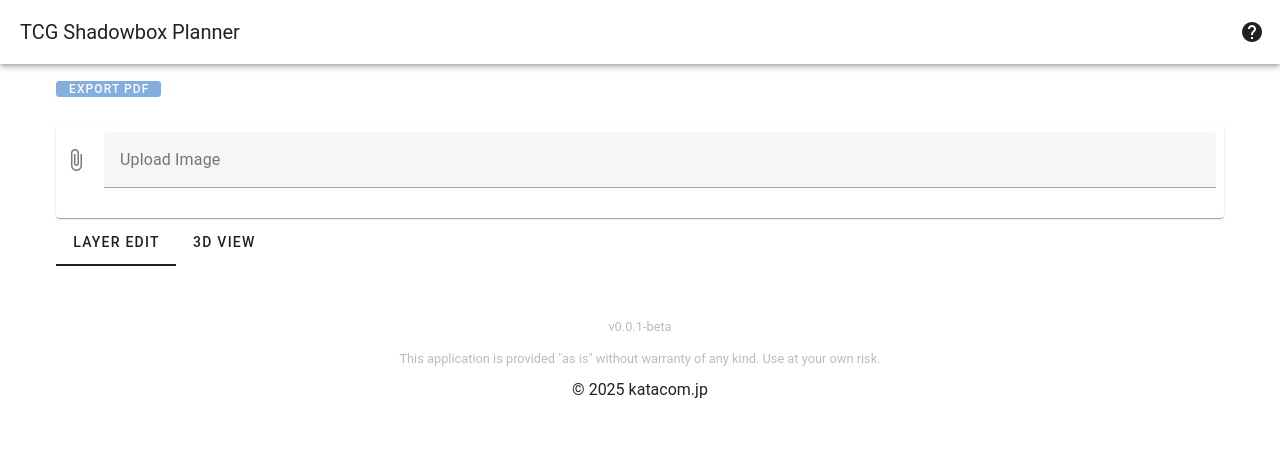
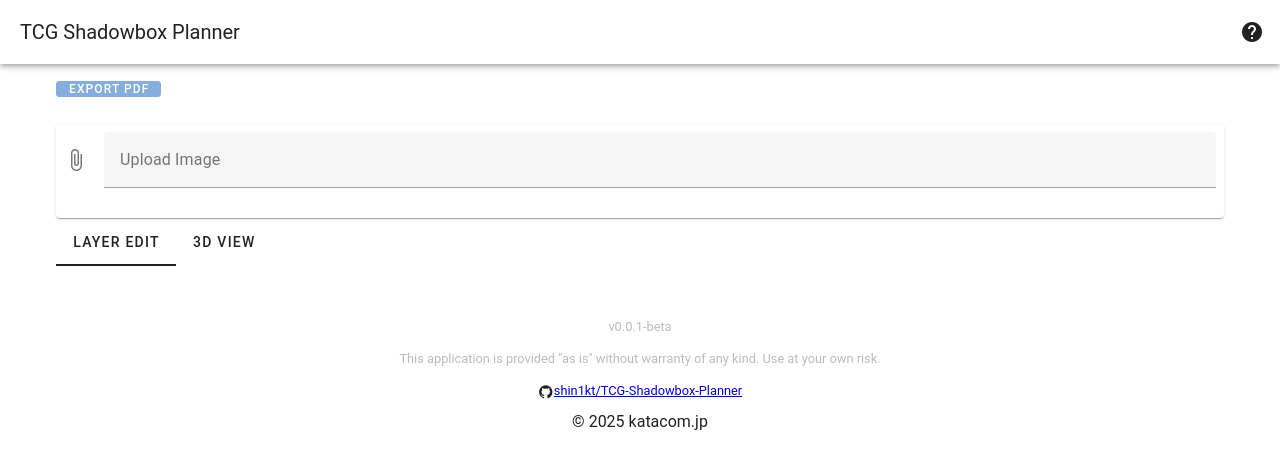
Before and after one commit to shin1kt/TCG-Shadowbox-Planner, a Nuxt app in the folder app/: page / in a window 1280 px wide. Shown: the top 468 px of the page. Built offline with nearby package versions, Linux system fonts and the light colour scheme.

Commit message:
feat: アプリケーションのREADMEにライブリンクを追加し、フッターにGitHubリポジトリへのリンクを追加

```diff
--- a/app/app.vue
+++ b/app/app.vue
@@ -82,6 +82,17 @@
               Use at your own risk.
             </small>
           </div>
+          <div class="mb-2">
+            <small>
+              <v-icon size="small">mdi-github</v-icon>
+              <a
+                href="https://github.com/shin1kt/TCG-Shadowbox-Planner"
+                target="_blank"
+                rel="noopener noreferrer"
+                >shin1kt/TCG-Shadowbox-Planner</a
+              >
+            </small>
+          </div>
           <div>
             <span>&copy; 2025 katacom.jp</span>
           </div>
```
Also changed, not shown: 1 other file (tests, documents, lock files or other folders).
